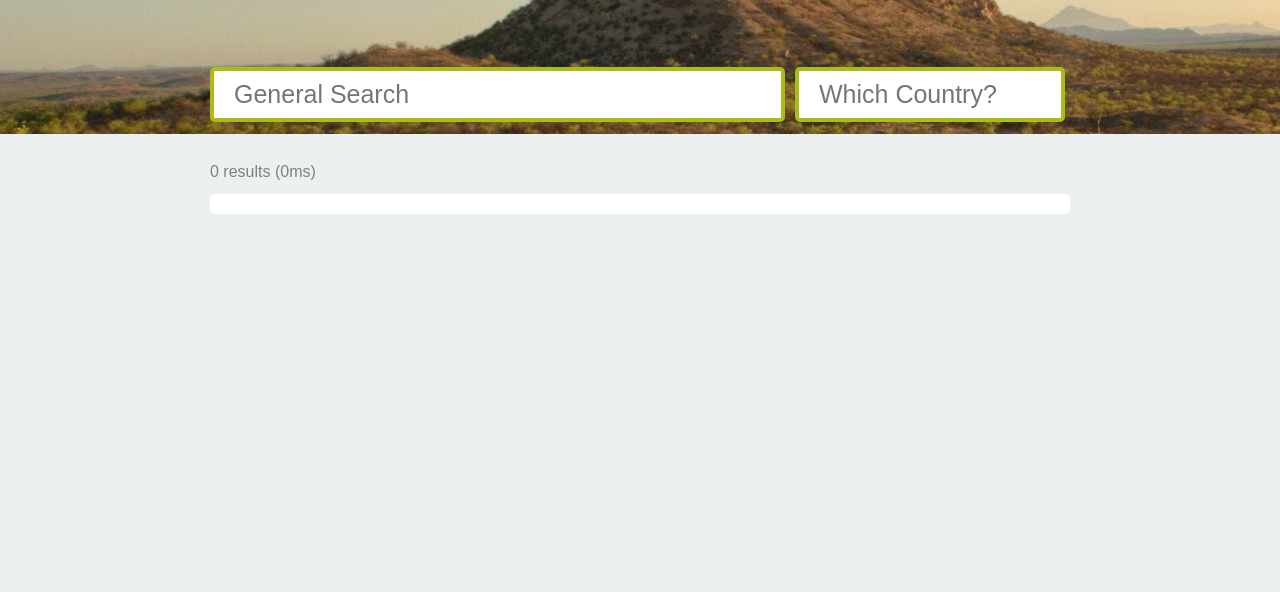
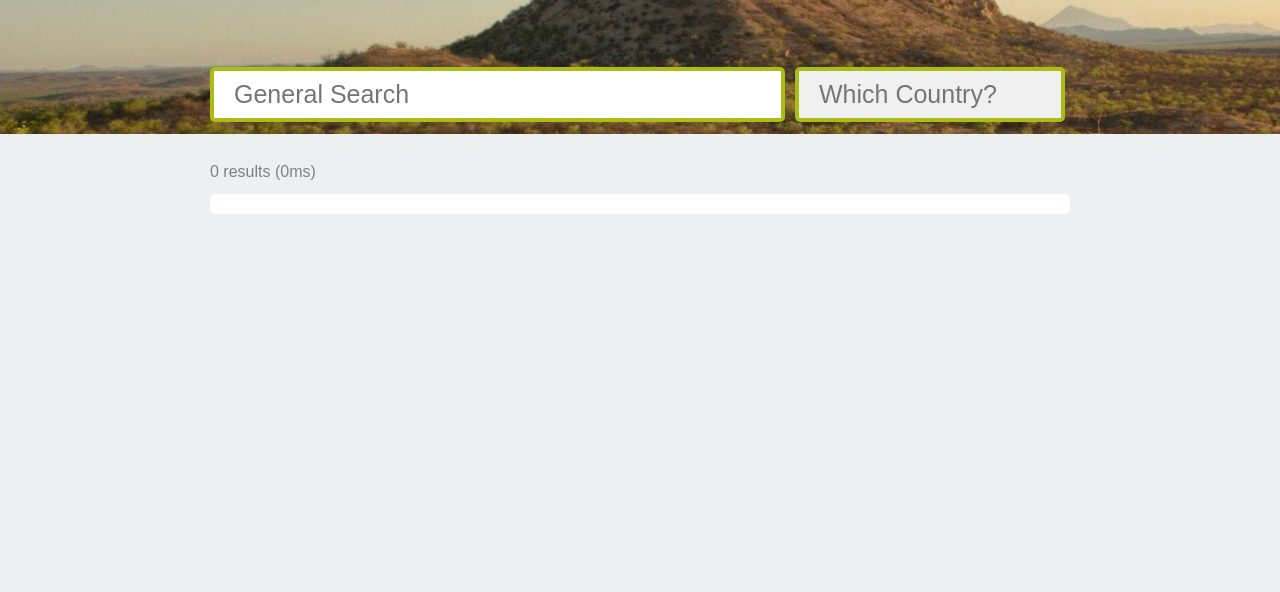
Before and after one commit to trentniemeyer/WanderUI, a website: page index.html in a window 1280 px wide. Shown: the part 166-758 px from the top of the page. Drawn offline with Linux system fonts and the light colour scheme; some packages are replaced by stand-ins of ours; grey boxes are pictures that could not be loaded.

Commit message:
small ux improvements
disable country if no text, react to country text changes

```diff
--- a/css/calaca.css
+++ b/css/calaca.css
@@ -28,6 +28,12 @@ margin: 0 auto -39px;
 .footer, .push {
 height: 39px;
 margin-left:3px;
+}
+input[disabled]
+{
+  /* Your CSS Styles */
+  background-color:#F0F0F0 !important;
+  color:#303030 !important;
 }
 
 
--- a/index.html
+++ b/index.html
@@ -47,10 +47,11 @@
           <div style="display:inline;float:left;height:100%;margin-right:10px">
             <input type='text' class='search-box searchbox-interests' placeholder='General Search' autofocus ng-model='query.general' ng-change='delayedSearch(0)'>
           </div>
-        <!--<input type="text" class="search-box searchbox-country" placeholder="Which Country?" ng-model='query.country' ng-change='countryChanged(0)'>-->
+          <div mass-autocomplete style="height:100%">
+            <input mass-autocomplete-item="autocomplete_options" class="search-box searchbox-country" placeholder="Which Country?" ng-model='query.country' ng-keydown='countryChanged($event)'
+            ng-disabled="query.general == ''"
 
-          <div mass-autocomplete style="height:100%">
-            <input mass-autocomplete-item="autocomplete_options" class="search-box searchbox-country" placeholder="Which Country?" ng-model='query.country' ng-keydown='countryChanged($event)'>
+            >
          </div>
       </div>
     </header>
--- a/js/controllers.js
+++ b/js/controllers.js
@@ -52,7 +52,13 @@ Calaca.controller('calacaCtrl', ['calacaService', '$scope', '$location', functio
           "Nigeria",
           "Swaziland",
           "Madagascar",
-          "Congo"
+          "Congo",
+
+          "Sierra Leone",
+          "Sudan",
+          "Burundi",
+          "Guinea",
+          "Seychelles"
         ];
 
         var paginationTriggered;
@@ -69,7 +75,7 @@ Calaca.controller('calacaCtrl', ['calacaService', '$scope', '$location', functio
         }
 
          $scope.countryChanged = function  ($event) {
-            if ( typeof $scope.query.general !== '' && $scope.query.country !== '' && $event.keyCode === 13)
+            if ( $scope.query.general !== '')
             {
                 clearTimeout(searchTimeout);
                 searchTimeout = setTimeout(function() {
```
